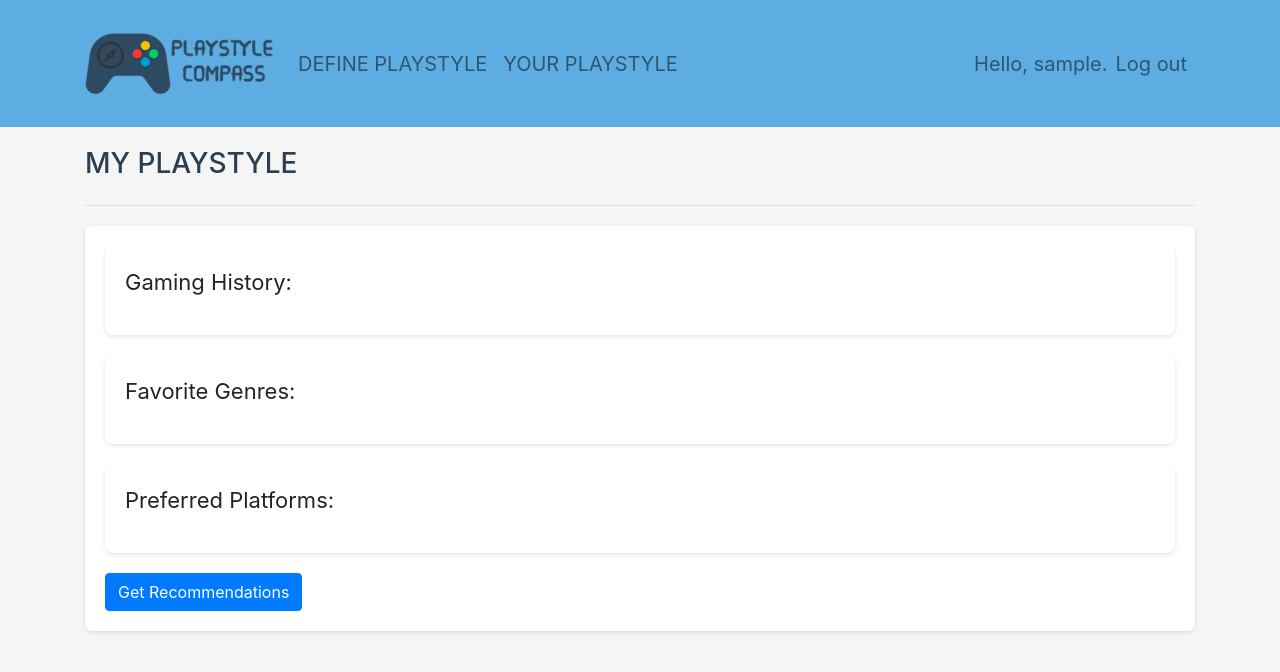
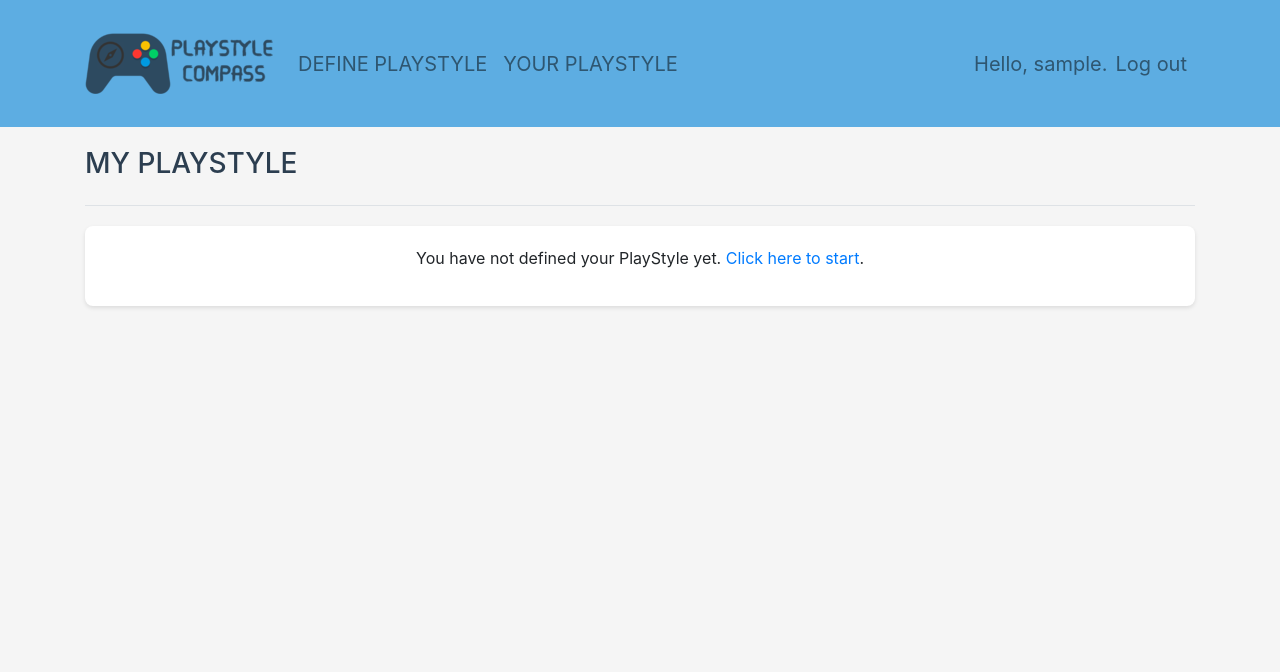
Before and after one commit to miron-alexandru/PlayStyleCompass, a Django app: page /preferences/ in a window 1280 px wide. Shown: the top 672 px of the page. Run offline with Django 4.2, Linux system fonts and the light colour scheme; the visitor is signed in with stand-in values (Sample User, id 1); some libraries are stand-ins or nearby versions.

Commit message:
added .js files and improve code structure.

```diff
--- a/src/misc/misc_functions.py
+++ b/src/misc/misc_functions.py
@@ -19,7 +19,7 @@
     current_date = datetime.now().date()
 
     for platform_id in platform_ids:
-        url = f'{BASE_URL}games/?api_key={api_key}&format=json&platforms={platform_id}&filter=original_release_date:|{current_date}&sort=original_release_date:desc&limit=100'
+        url = f'{BASE_URL}games/?api_key={api_key}&format=json&platforms={platform_id}&filter=original_release_date:|{current_date}&sort=original_release_date:desc&limit=50'
         response = requests.get(url, headers=headers)
         game_ids = [result['id'] for result in response.json()['results']]
         all_game_ids.update(game_ids)
--- a/src/playstyle_compass/templates/playstyle_compass/base.html
+++ b/src/playstyle_compass/templates/playstyle_compass/base.html
@@ -2,7 +2,8 @@
 {% load static %}
 
 <!DOCTYPE html>
-<html lang="en">
+<html lang="en-GB">
+
   <head>
     <meta charset="UTF-8">
     <meta name="viewport" content="width=device-width, initial-scale=1.0">
@@ -12,6 +13,7 @@
     {% bootstrap_javascript jquery='full' %}
     <link rel="stylesheet" type="text/css" href="{% static 'css/base.css' %}">
   </head>
+
   <body>
 
     <nav class="navbar navbar-expand-md navbar-light">
@@ -34,13 +36,12 @@
           </li>
           {% endif %}
         </ul>
-      <button class="navbar-toggler" type="button" data-toggle="collapse"
-              data-target="#navbarCollapse" aria-controls="navbarCollapse"
-              aria-expanded="false" aria-label="Toggle navigation">
+        <button class="navbar-toggler" type="button" data-toggle="collapse" data-target="#navbarCollapse" aria-controls="navbarCollapse" aria-expanded="false" aria-label="Toggle navigation">
           <span class="navbar-toggler-icon"></span>
         </button>
         <div class="collapse navbar-collapse" id="navbarCollapse">
-        <ul class="navbar-nav ml-auto-custom"> <!-- Use the custom class here -->
+          <ul class="navbar-nav ml-auto-custom">
+            <!-- Use the custom class here -->
             {% if user.is_authenticated %}
             <li class="nav-item">
               <span class="navbar-text">Hello, {{ user.username }}.</span>
@@ -69,6 +70,6 @@
         {% block content %}{% endblock content %}
       </div>
     </main>
+  </body>
 
-</body>
 </html>
--- a/src/playstyle_compass/templates/playstyle_compass/game_recommendations_section.html
+++ b/src/playstyle_compass/templates/playstyle_compass/game_recommendations_section.html
@@ -1,15 +1,15 @@
 {% load static %}
 
 {% block styles %}
-  <link rel="stylesheet" type="text/css" href="{% static 'css/recommendation_section.css' %}">
+<link rel="stylesheet" type="text/css" href="{% static 'css/recommendation_section.css' %}">
 {% endblock %}
 
 <li>
   <div class="game-image">
     {% if game.image %}
-      <img src="{{ game.image }}" alt="Game Image">
+    <img src="{{ game.image }}" alt="Game Image">
     {% else %}
-      <p><strong>Image not available</strong></p>
+    <p><strong>Image not available</strong></p>
     {% endif %}
   </div>
   <div class="game-info">
--- a/src/playstyle_compass/templates/playstyle_compass/update_preferences.html
+++ b/src/playstyle_compass/templates/playstyle_compass/update_preferences.html
@@ -8,6 +8,7 @@
 {% block content %}
 <link rel="stylesheet" href="{% static 'css/update_preferences.css' %}">
 
+{% if user_preferences.gaming_history or user_preferences.favorite_genres or user_preferences.platforms %}
 <div class="playstyle-section">
   <div class="playstyle-title">Gaming History:</div>
   <p class="playstyle-text">{{ user_preferences.gaming_history|safe }}</p>
@@ -24,5 +25,8 @@
 </div>
 
 <a href="{% url 'playstyle_compass:get_recommendations' %}" class="btn btn-primary">Get Recommendations</a>
+{% else %}
+<p class="text-center">You have not defined your PlayStyle yet. <a href="{% url 'playstyle_compass:gaming_preferences' %}">Click here to start</a>.</p>
+{% endif %}
 
 {% endblock content %}
--- a/src/playstyle_compass/views.py
+++ b/src/playstyle_compass/views.py
@@ -55,53 +55,61 @@
 
 @login_required
 def get_recommendations(request):
-    """Provide game recommendations for the user."""
+    # Get the currently logged-in user
     user = request.user
+
+    # Fetch the user's preferences from the database
     user_preferences = UserPreferences.objects.get(user=user)
-    favorite_genres = user_preferences.favorite_genres.split(', ')
-    preferred_platforms = user_preferences.platforms.split(', ')
-    gaming_history = user_preferences.gaming_history.split(', ')
 
+    # Extract and clean up user preferences from strings
+    favorite_genres = [genre.strip() for genre in user_preferences.favorite_genres.split(',')]
+    preferred_platforms = [platform.strip() for platform in user_preferences.platforms.split(',')]
+    gaming_history = [game.strip() for game in user_preferences.gaming_history.split(',')]
+
+    # Create filters for genres, platforms, and history
     genre_filters = Q()
     platform_filters = Q()
     history_filters = Q()
 
+    # Build filters for each favorite genre
     for genre in favorite_genres:
-        genre_filters |= Q(genres__icontains=genre.strip())
+        genre_filters |= Q(genres__icontains=genre)
 
-    common_filters = genre_filters  # Initialize common filters with genre filters
+    # Build filters for each preferred platform
+    for platform in preferred_platforms:
+        platform_filters |= Q(platforms__icontains=platform)
 
+    # Build filters for each game in gaming history
     for history_game in gaming_history:
-        history_filters |= Q(title__icontains=history_game.strip())
+        history_filters |= Q(title__icontains=history_game)
 
+    # Get matching games based on different filters
     matching_games = {
         'gaming_history': Game.objects.filter(history_filters),
         'favorite_genres': Game.objects.filter(genre_filters),
     }
 
-    # Find games that have common genres and platforms
-    common_filters_platforms = Q()
-    for platform in preferred_platforms:
-        common_filters_platforms |= Q(platforms__icontains=platform.strip())
-
-    common_filters &= common_filters_platforms
+    # Create filters for common genres and platforms
+    common_filters = genre_filters & platform_filters
     matching_games['common_genres_platforms'] = Game.objects.filter(common_filters)
 
-    platform_exclude_ids = (
-        Game.objects.filter(common_filters)
-        .values_list('id', flat=True)
-        .distinct()
-    )
+    # Identify game IDs to be excluded from preferred platforms
+    platform_exclude_ids = Game.objects.filter(common_filters).values_list('id', flat=True).distinct()
 
-    for platform in preferred_platforms:
-        platform_filters |= Q(
-            Q(platforms__icontains=platform.strip()) & ~Q(id__in=platform_exclude_ids)
-        )
+    # Create filters to exclude common games from preferred platforms
+    platform_exclude_filters = Q()
+    for game_id in platform_exclude_ids:
+        platform_exclude_filters |= Q(id=game_id)
 
-    matching_games['preferred_platforms'] = Game.objects.filter(platform_filters)
+    # Filter preferred platforms based on exclusion
+    preferred_platform_filters = platform_filters & ~platform_exclude_filters
+    matching_games['preferred_platforms'] = Game.objects.filter(preferred_platform_filters)
 
+    # Prepare context for rendering
     context = {
         'user_preferences': user_preferences,
         'matching_games': matching_games,
     }
+
+    # Render the recommendations page with the prepared context
     return render(request, 'playstyle_compass/recommendations.html', context)
--- a/static/css/update_preferences.css
+++ b/static/css/update_preferences.css
@@ -14,6 +14,6 @@
 }
 
 .playstyle-text {
-  font-size: 16px;
+  font-size: 126px;
   line-height: 1.6;
 }
```
Also changed, not shown: src/playstyle_compass/templates/playstyle_compass/gaming_preferences.html (+4 -57 lines), src/playstyle_compass/templates/playstyle_compass/recommendations.html (+1 -20 lines), static/css/gaming_pref.css (added, +18 -0 lines), static/css/gaming_preferences.css (deleted, +0 -29 lines), static/js/gaming_preferences.js (added, +52 -0 lines), static/js/recommendations.js (added, +19 -0 lines), README.MD, src/playstyle_compass/templates/playstyle_compass/index.html (indentation only), static/images/asd.png (deleted). Lines whose indentation alone changed are shown as unchanged.
